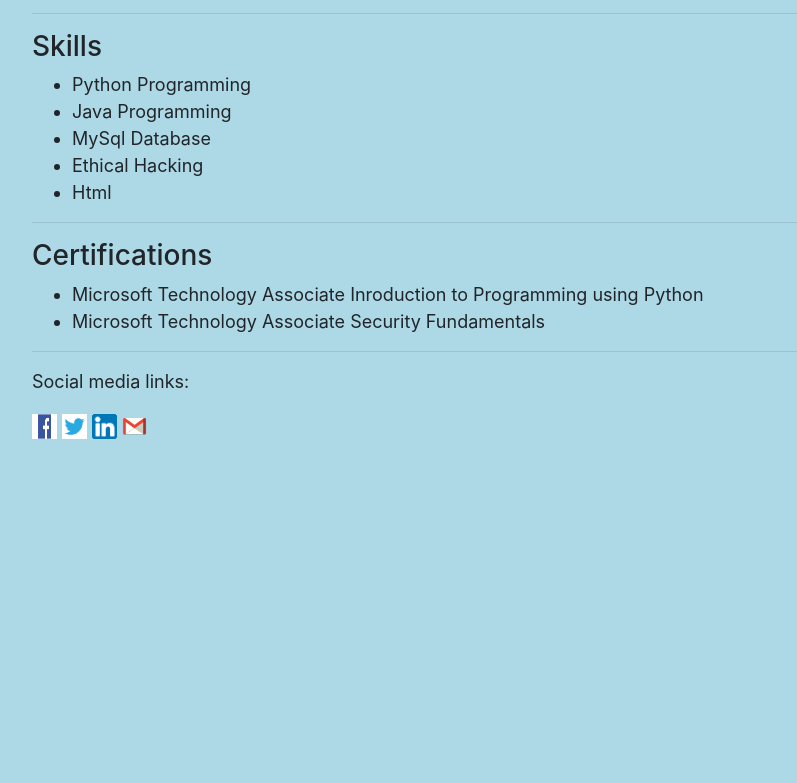
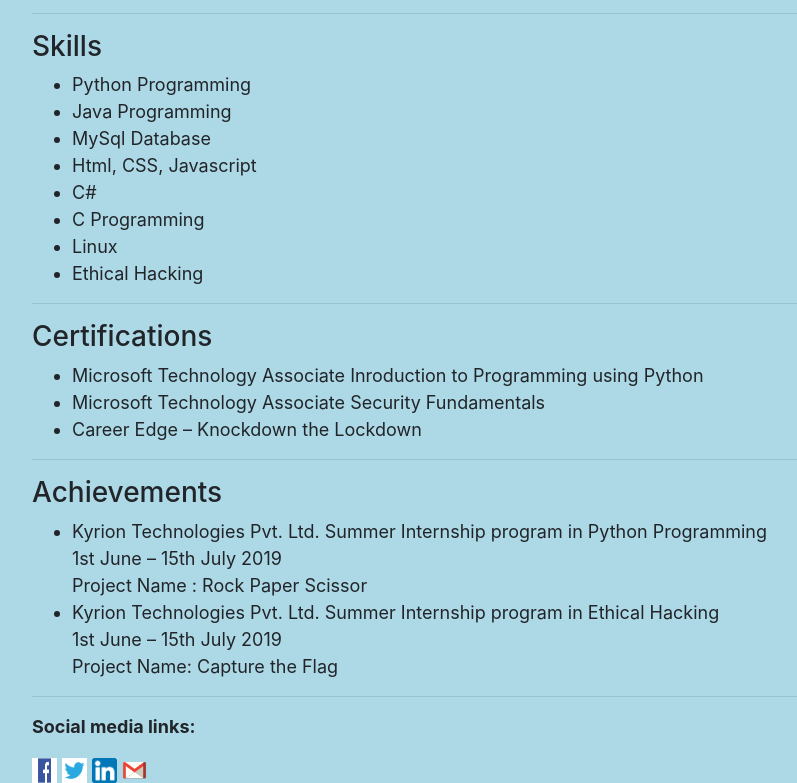
Before and after one commit to shivambehl15/sb-website, a plain HTML site: page resume.html in a window 1280 px wide. Shown: the part 720-1503 px from the top of the page, without its empty margins (53-850 px from the left). Before the commit the page ends 1159 px from the top, so only its background shows below. Drawn offline with nearby package versions, Linux system fonts and the light colour scheme.

Commit message:
added certificates and achievements

```diff
--- a/resume.html
+++ b/resume.html
@@ -62,21 +62,37 @@
                 <td>BVIMR, New Delhi</td>
                 <td>Pursuing</td>
             </tr>
-        </table><hr>
+        </table>
+        <hr>
         <h3>Skills</h3>
         <ul>
             <li>Python Programming</li>
             <li>Java Programming</li>
             <li>MySql Database</li>
+            <li>Html, CSS, Javascript</li>
+            <li>C#</li>
+            <li>C Programming</li>
+            <li>Linux</li>
             <li>Ethical Hacking</li>
-            <li>Html</li>
         </ul><hr>
         <h3>Certifications</h3>
         <ul>
             <li>Microsoft Technology Associate Inroduction to Programming using Python</li>
             <li>Microsoft Technology Associate Security Fundamentals</li>
+            <li>Career Edge – Knockdown the Lockdown</li>
         </ul><hr>
-        <p>Social media links:</p>
+        <h3>Achievements</h3>
+        <ul>
+            <li>Kyrion Technologies Pvt. Ltd. Summer Internship program in Python Programming <br>
+                1st June – 15th July 2019 <br>
+                Project Name : Rock Paper Scissor
+            </li>
+            <li>Kyrion Technologies Pvt. Ltd. Summer Internship program in Ethical Hacking <br>
+                1st June – 15th July 2019 <br>
+                Project Name: Capture the Flag
+            </li>
+        </ul><hr>
+        <p style="font-weight: bold;">Social media links:</p>
         <a href="https://www.facebook.com/shivam.behl.773/"><img src="img/facebook.jpg" width="25px" height="25px" alt="Facebook"></a>
         <a href="https://twitter.com/ShivamBehl5"><img src="img/twitter.jpg" width="25px" height="25px" alt="Twitter"></a>
         <a href="https://www.linkedin.com/in/shivam-behl-5a0483129/"><img src="img/linkedin.jpg" width="25px" height="25px" alt="Linkden"></a>
```
